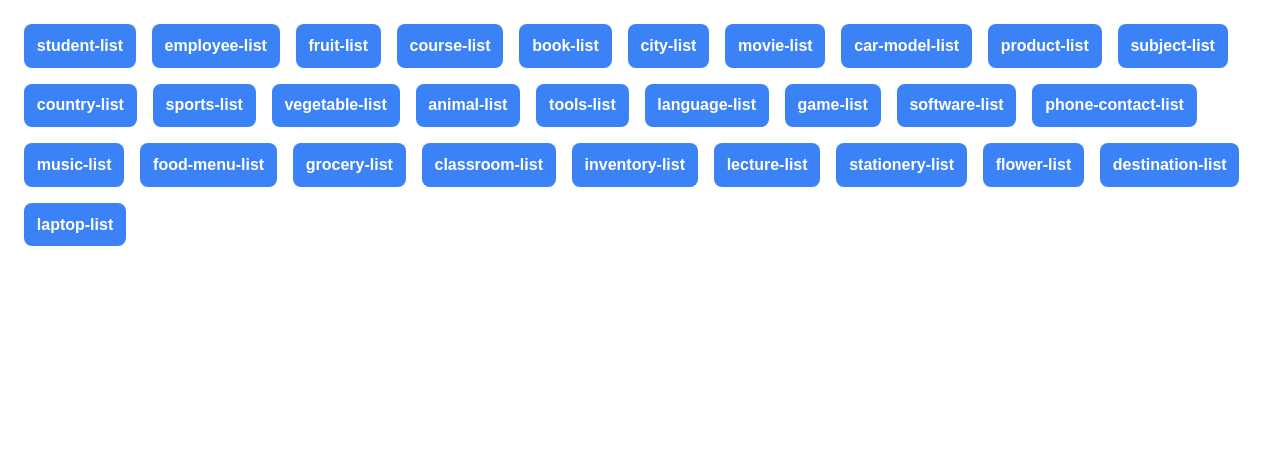
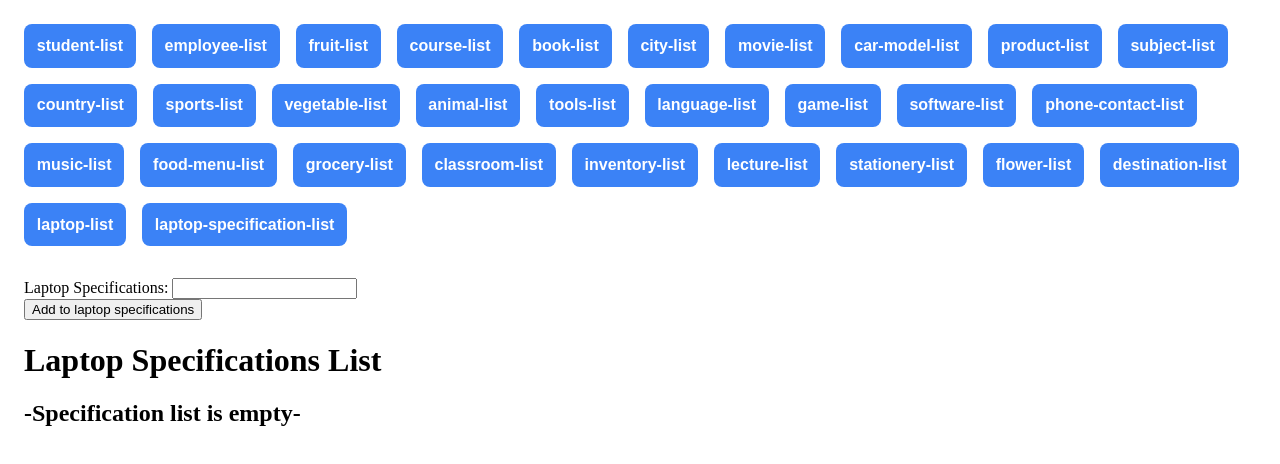
Before and after one commit to devken4u/angular-50-ds-services, an Angular app: page /laptop-specification-list in a window 1280 px wide. Before the commit this address led to /. Shown: the top 464 px of the page. Built offline with nearby package versions, Linux system fonts and the light colour scheme.

Commit message:
feat(laptop specification list): Added laptop specification list component

```diff
--- a/src/app/app.module.ts
+++ b/src/app/app.module.ts
@@ -33,6 +33,7 @@ import { StationeryListComponent } from './stationery-list/stationery-list.compo
 import { FlowerListComponent } from './flower-list/flower-list.component';
 import { DestionationListComponent } from './destionation-list/destionation-list.component';
 import { LaptopListComponent } from './laptop-list/laptop-list.component';
+import { LaptopSpecificationListComponent } from './laptop-specification-list/laptop-specification-list.component';
 
 @NgModule({
   declarations: [
@@ -65,7 +66,8 @@ import { LaptopListComponent } from './laptop-list/laptop-list.component';
     StationeryListComponent,
     FlowerListComponent,
     DestionationListComponent,
-    LaptopListComponent
+    LaptopListComponent,
+    LaptopSpecificationListComponent
   ],
   imports: [
     RouterOutlet,
--- a/src/app/app.routes.ts
+++ b/src/app/app.routes.ts
@@ -28,6 +28,7 @@ import { StationeryListComponent } from './stationery-list/stationery-list.compo
 import { FlowerListComponent } from './flower-list/flower-list.component';
 import { DestionationListComponent } from './destionation-list/destionation-list.component';
 import { LaptopListComponent } from './laptop-list/laptop-list.component';
+import { LaptopSpecificationListComponent } from './laptop-specification-list/laptop-specification-list.component';
 
 export const routes: Routes = [
   { path: '', redirectTo: 'student-list', pathMatch: 'full' },
@@ -60,4 +61,5 @@ export const routes: Routes = [
   { path: 'flower-list', component: FlowerListComponent },
   { path: 'destination-list', component: DestionationListComponent },
   { path: 'laptop-list', component: LaptopListComponent },
+  { path: 'laptop-specification-list', component: LaptopSpecificationListComponent },
 ];
--- /dev/null
+++ b/src/app/laptop-specification-list/laptop-specification-list.component.html
@@ -0,0 +1,22 @@
+<main>
+  <div>
+    <label for="specs">Laptop Specifications: </label>
+    <input type="text" id="specs" [(ngModel)]="specs" />
+    <br />
+    <button (click)="add()">Add to laptop specifications</button>
+  </div>
+  <div>
+    <h1>Laptop Specifications List</h1>
+    @if( specificationList.length === 0){
+    <h2>-Specification list is empty-</h2>
+    }@else{
+    <ol>
+      @for( specification of specificationList; track $index){
+      <li [style.marginBottom]="'20px'">
+        Specifications: {{ specification.specs }}
+      </li>
+      }
+    </ol>
+    }
+  </div>
+</main>
--- /dev/null
+++ b/src/app/laptop-specification-list/laptop-specification-list.component.ts
@@ -0,0 +1,20 @@
+import { Component } from '@angular/core';
+import { LaptopSpecification } from '../types';
+
+@Component({
+  selector: 'app-laptop-specification-list',
+  templateUrl: './laptop-specification-list.component.html',
+  styleUrl: './laptop-specification-list.component.css',
+})
+export class LaptopSpecificationListComponent {
+  specificationList: LaptopSpecification[] = [];
+
+  specs: string = '';
+
+  add() {
+    this.specificationList.push({
+      specs: this.specs,
+    });
+    this.specs = '';
+  }
+}
--- a/src/app/types.ts
+++ b/src/app/types.ts
@@ -134,3 +134,7 @@ export type Laptop = {
   model: string;
   price: number;
 };
+
+export type LaptopSpecification = {
+  specs: string;
+};
```
Also changed, not shown: src/app/laptop-specification-list/laptop-specification-list.component.css (added), 1 other file (tests, documents, lock files or other folders).
